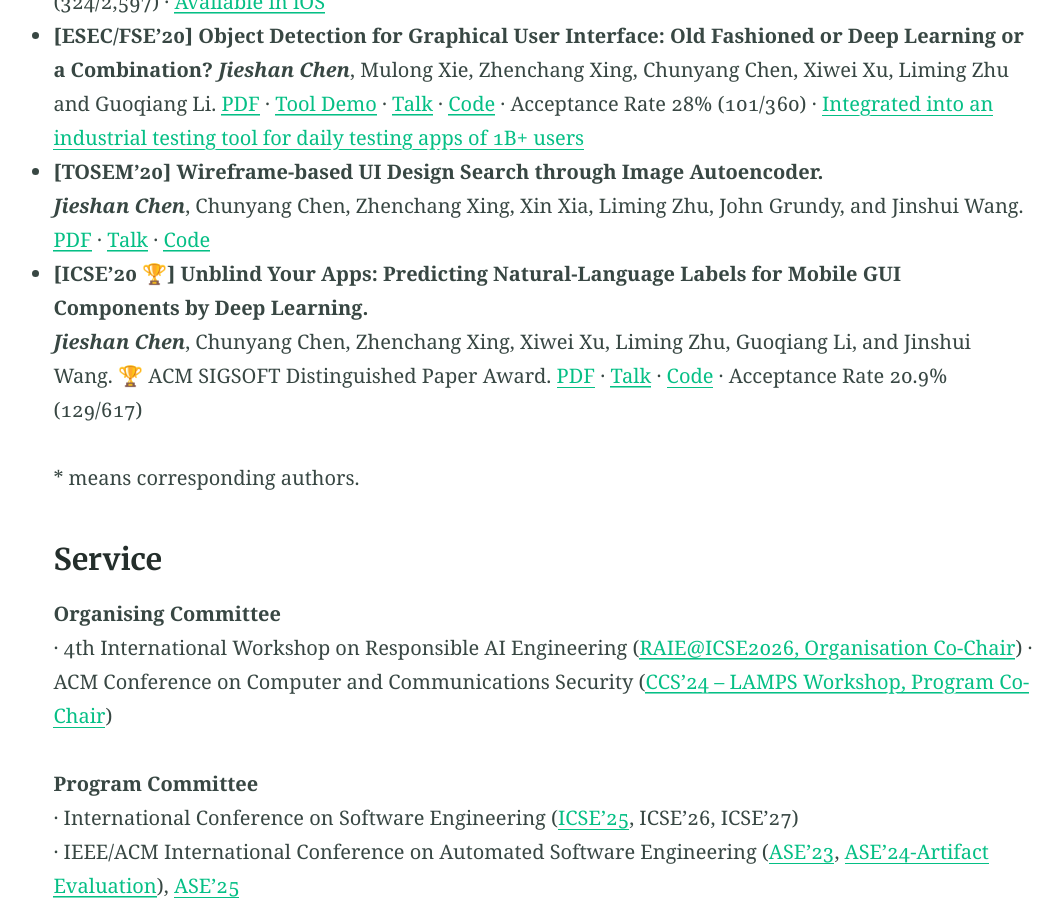
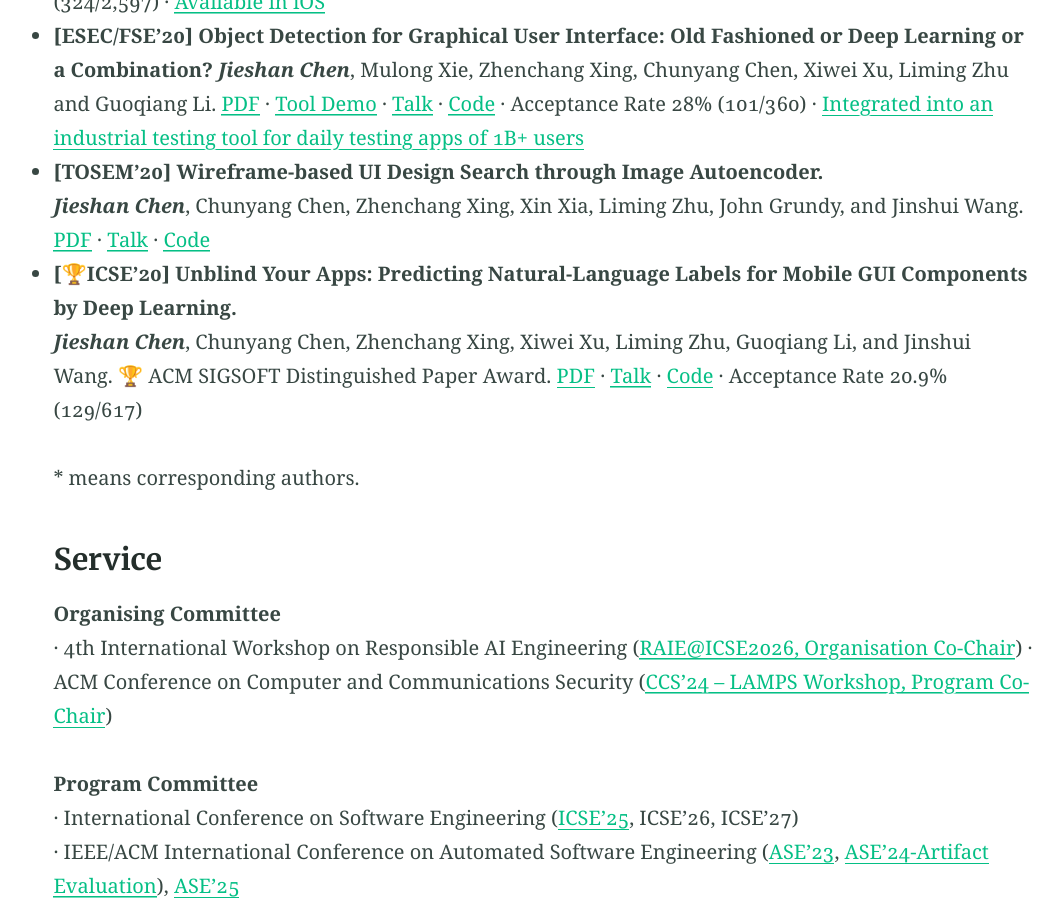
Before and after one commit to chenjshnn/chenjshnn.github.io, a Jekyll site: the page built from index.md, in a window 1280 px wide and 900 px high, scrolled down 3012 px. Shown: the whole window, without its empty margins (97-1160 px from the left). Built offline with Jekyll 4.4.1, drawn with Linux system fonts in a browser that asks for light colours.

```diff
--- a/index.md
+++ b/index.md
@@ -119,7 +119,7 @@ Qing Huang, Zhenyu Wan, Zhenchang Xing, Changjing Wang, **Jieshan Chen**, Xiwei
 ***Jieshan Chen***, Chunyang Chen, Zhenchang Xing, Xin Xia, Liming Zhu, John Grundy, and Jinshui Wang.
 [PDF](/files/tosem2020-uisearch.pdf) · [Talk](https://www.youtube.com/watch?v=wF4VDrMpRdo) · [Code](https://github.com/chenjshnn/WAE)
 
-- **[ICSE'20 🏆] Unblind Your Apps: Predicting Natural-Language Labels for Mobile GUI Components by Deep Learning.** <br />
+- **[🏆ICSE'20] Unblind Your Apps: Predicting Natural-Language Labels for Mobile GUI Components by Deep Learning.** <br />
 ***Jieshan Chen***, Chunyang Chen, Zhenchang Xing, Xiwei Xu, Liming Zhu, Guoqiang Li, and Jinshui Wang. 🏆 ACM SIGSOFT Distinguished Paper Award. [PDF](/files/ICSE2020-predictContent.pdf) · [Talk](https://www.youtube.com/watch?v=zoRu7UOXAeY&list=PLh7v-bsdypMGkREL9PPVczHtaVLlL4P5h&index=5) · [Code](https://github.com/chenjshnn/LabelDroid) · Acceptance Rate 20.9% (129/617)
 
 
```
